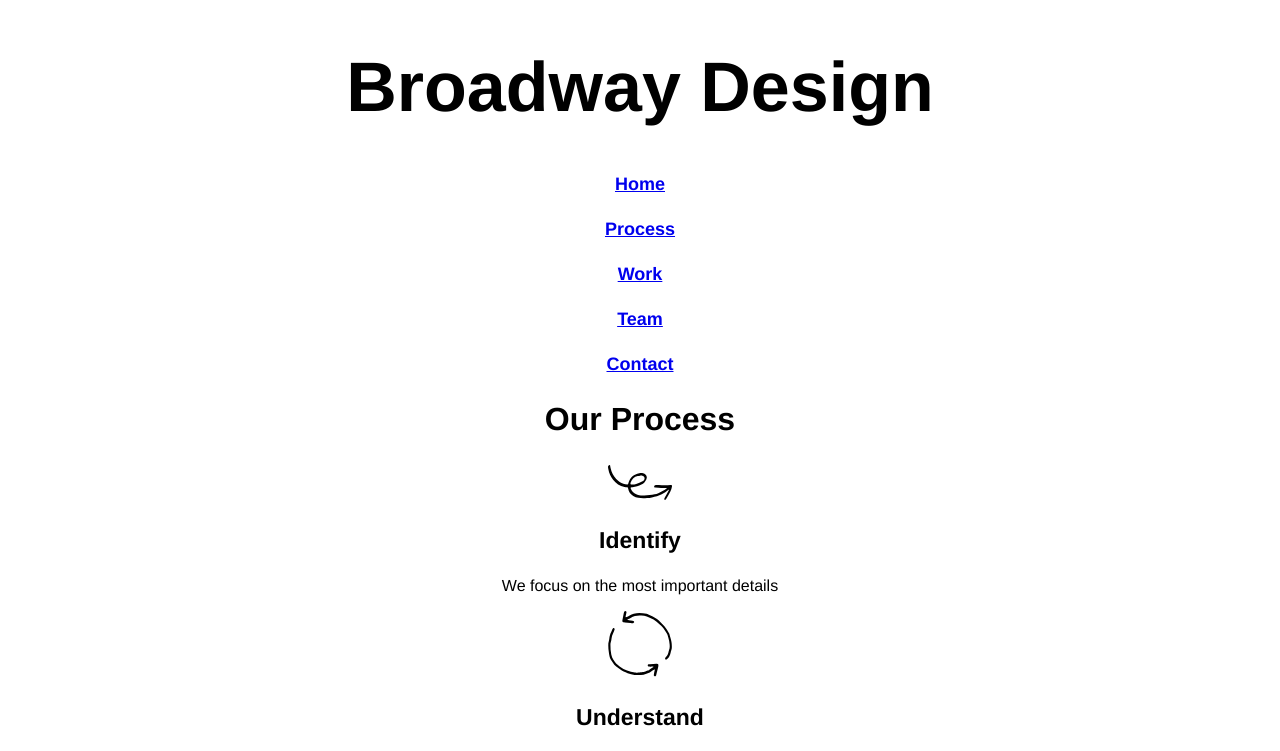
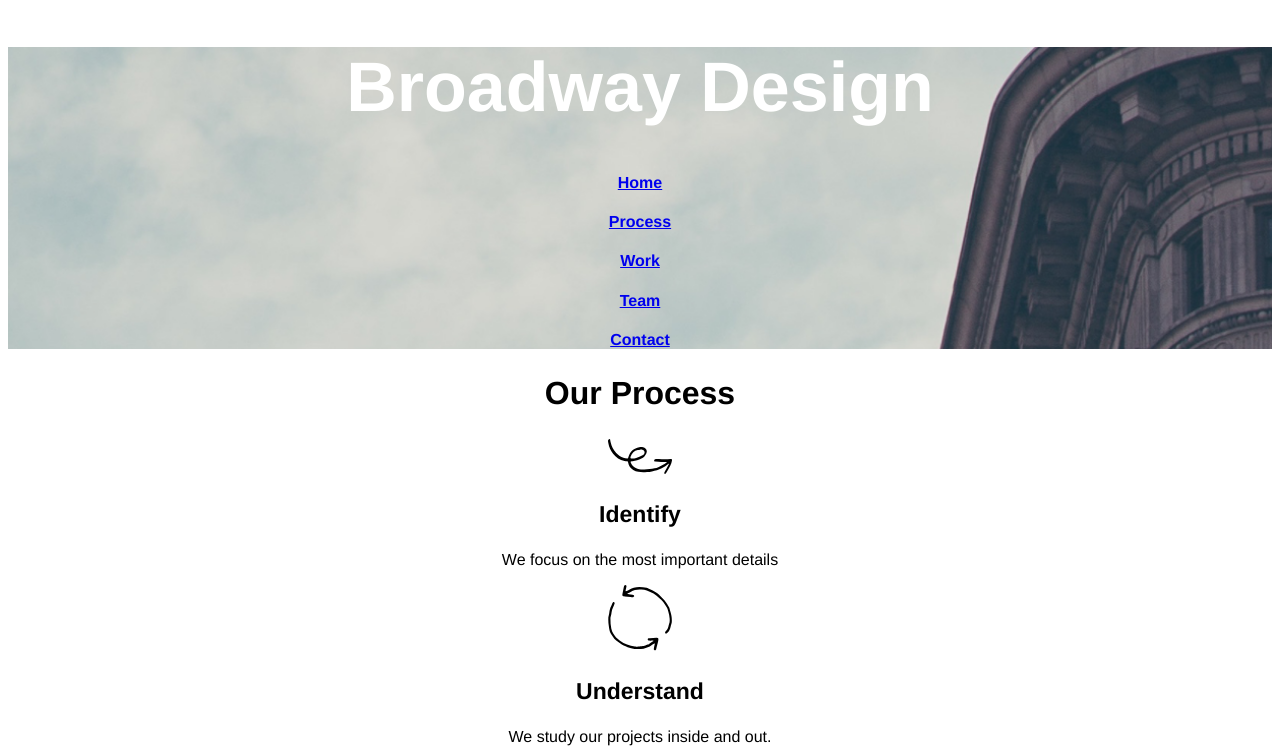
Before and after one commit to tschera/Broadway, a plain HTML site: page index.html in a window 1280 px wide. Shown: the top 751 px of the page. Drawn offline with Linux system fonts and the light colour scheme.

Commit message:
finish/hone css in head section

```diff
--- a/resources/css/style.css
+++ b/resources/css/style.css
@@ -15,5 +15,15 @@ h3 {
   font-weight: bold;
 }
 h4 {
-  font-size: 18px;
+  font-size: 18px
+  font-weight: normal;
 }
+#header {
+  background-image: url("../photos/flatiron.png");
+  background-repeat: no-repeat;
+  background-size: cover;
+  color: white;
+}
+.top a {
+  color: white;
+}
```
